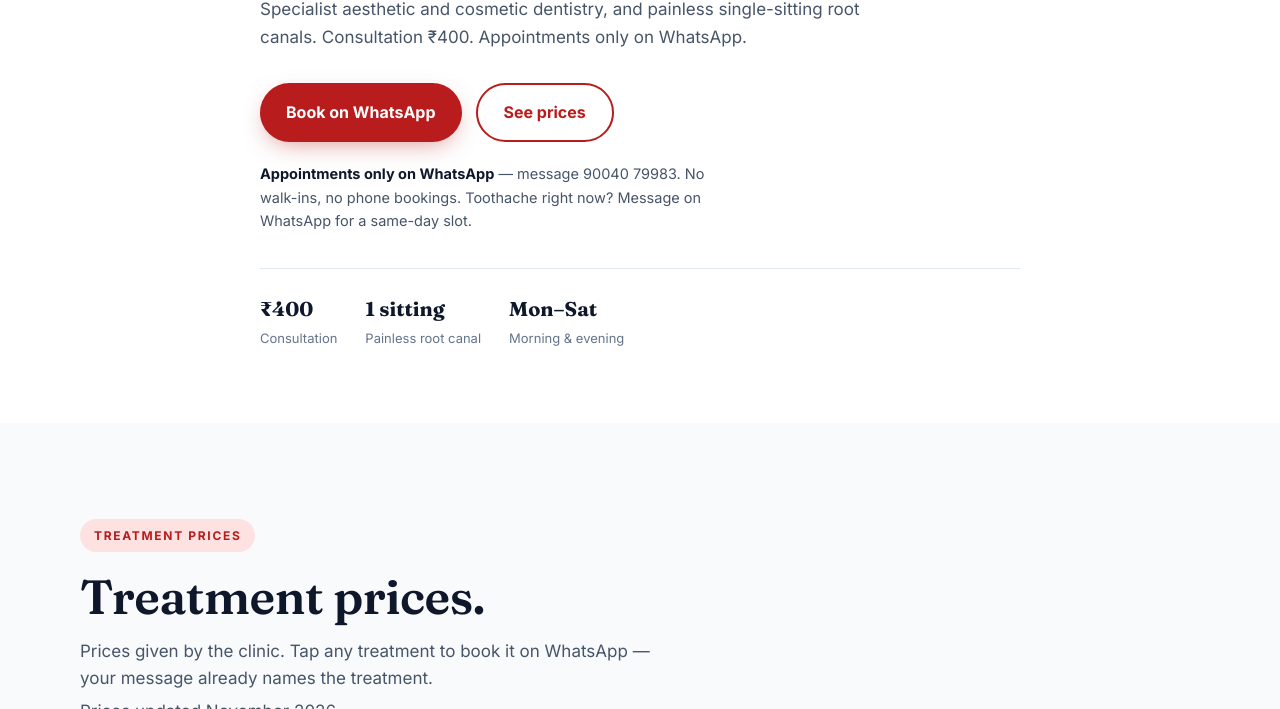
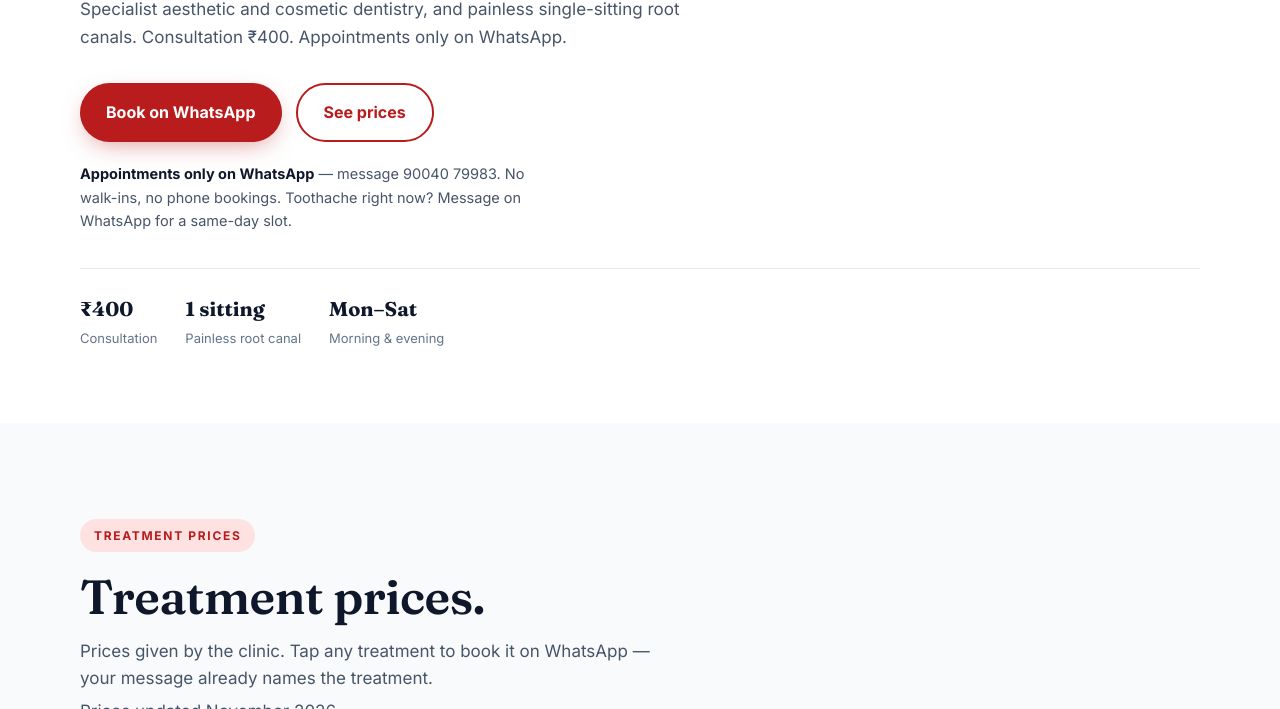
Before and after one commit to smitshivalkar-spectims4567/om-dental-clinic, a plain HTML site: page index.html in a window 1280 px wide. Shown: the part 391-1100 px from the top of the page. Drawn offline with Linux system fonts and the light colour scheme.

Commit message:
Hero: remove 760px cap so hero container matches treatment prices width (same left edge)

```diff
--- a/index.html
+++ b/index.html
@@ -127,7 +127,6 @@ header.scrolled{border-bottom-color:var(--border)}
 
 /* hero */
 .hero{background:#fff;padding:clamp(48px,7vw,88px) 0 clamp(48px,6vw,72px)}
-.hero-grid{max-width:760px}
 @media(max-width:560px){.hero h1{font-size:34px}h2{font-size:28px}section{padding:44px 0}.hero{padding:36px 0 44px}}
 .hero h1{font-size:clamp(40px,6.4vw,72px);max-width:16ch}
 .hero .actions{display:flex;gap:14px;flex-wrap:wrap;margin-top:32px}
```
